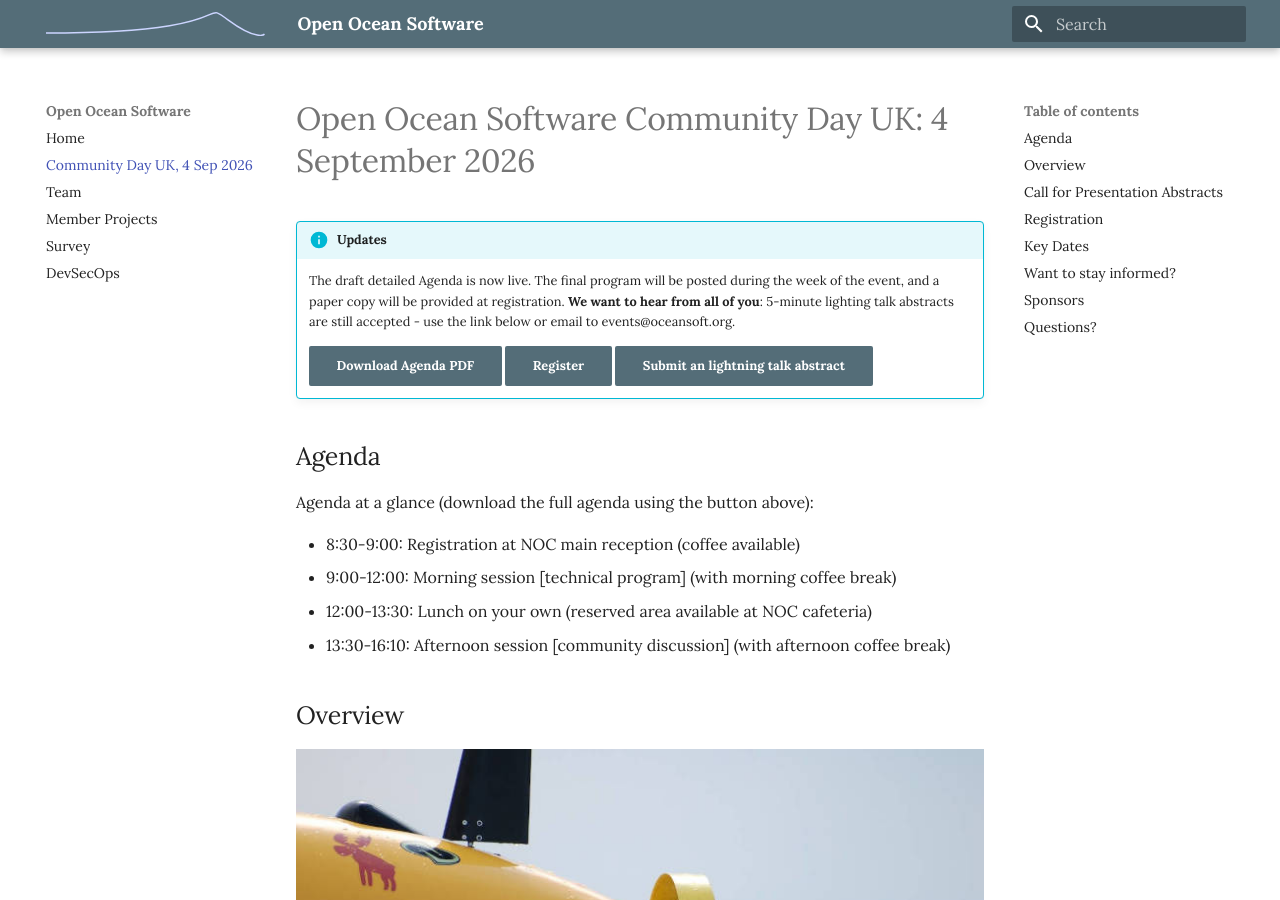
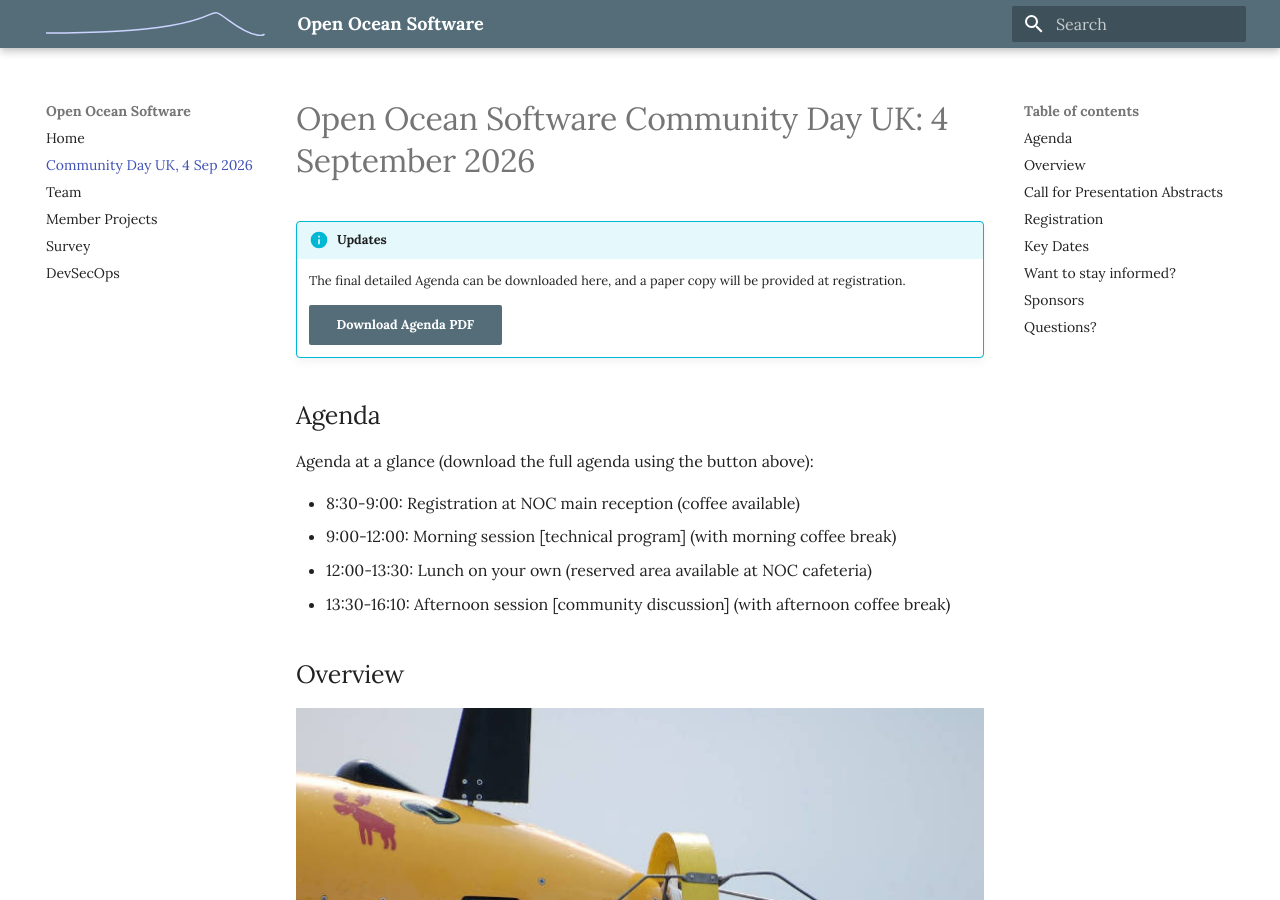
Before and after one commit to openocean-software/openocean-software.github.io, an MkDocs documentation site: the page built from docs/community-day-uk-2026.md, in a window 1280 px wide and 900 px high. Built offline with MkDocs 1.6.1 and Material for MkDocs 9.7.7, drawn with Linux system fonts in a browser that asks for light colours; some of the changed text lies outside the part shown.

Commit message:
Final community day

```diff
--- a/docs/community-day-uk-2026.md
+++ b/docs/community-day-uk-2026.md
@@ -1,9 +1,9 @@
 # Open Ocean Software Community Day UK: 4 September 2026
 
 !!! info "Updates"
-    The draft detailed Agenda is now live. The final program will be posted during the week of the event, and a paper copy will be provided at registration. **We want to hear from all of you**: 5-minute lighting talk abstracts are still accepted - use the link below or email to events@oceansoft.org.
+    The final detailed Agenda can be downloaded here, and a paper copy will be provided at registration.
 
-    [Download Agenda PDF](assets/community-day26-uk/oceansoft-community-day-uk26-draft3.pdf){ .md-button .md-button--primary } [Register](https://events.humanitix.com/open-ocean-software-community-day-uk-4-september-2026){ .md-button .md-button--primary } [Submit an lightning talk abstract](https://docs.google.com/forms/d/e/1FAIpQLSeKM_4OWoI-NgkwtG3wg7mKD3TE-ZCCACcrUPujECtaDRXSeg/viewform?usp=publish-editor){ .md-button .md-button--primary }
+    [Download Agenda PDF](assets/community-day26-uk/oceansoft-community-day-uk26.pdf){ .md-button .md-button--primary }
 
 
 ## Agenda
@@ -34,14 +34,12 @@
 
 **We invite you to submit an abstract for a technical talk** using the link below. These abstracts will be reviewed by the technical committee and accepted talks will be included in one of these tracks:
 
-- **Lightning talk** [*no hard deadline: abstracts will be accepted until event reaches capacity*]: A very brief talk intended to introduce the audience to your topic for fruitful discussions later in the day and beyond.
+- **Lightning talk** [*CLOSED*]: A very brief talk intended to introduce the audience to your topic for fruitful discussions later in the day and beyond.
 - **Standard talk** [*CLOSED: abstracts were due 17 July*]: A standard-length conference talk focusing on your development or use of open source in your marine robotics work.
 
 We are interested in a wide range of topics that both include open source software, and applies to marine robots or related technologies: sensors, data acquisition, simulation, and more.
 
 **You do not need to be an author of the OSS project** to present how it has been useful (or not) to your application. Also, we are interested in learning from **failures,** **false starts,** and **critiques** as much as successes.
-
-[Submit an abstract](https://docs.google.com/forms/d/e/1FAIpQLSeKM_4OWoI-NgkwtG3wg7mKD3TE-ZCCACcrUPujECtaDRXSeg/viewform?usp=publish-editor){ .md-button .md-button--primary }
 
 ## Registration
 
@@ -56,12 +54,10 @@
 
 Please register early so we can get accurate attendance numbers to plan accordingly.
 
-[Register](https://events.humanitix.com/open-ocean-software-community-day-uk-4-september-2026){ .md-button .md-button--primary }
-
 
 ## Key Dates
 
-- 17 July 2026: Standard talk Abstract deadline [CLOSED] - **Lightning talks still accepted**
+- 17 July 2026: Standard talk Abstract deadline [CLOSED]
 - 29 July 2026: Authors notified for Standard talks
 - 1 August 2026: Early bird registration deadline
 - [1-3 September 2026: [IEEE OES AUV 2026](https://www.auv2026-southampton.com/)]
```
Also changed, not shown: docs/index.md (+1 -7 lines), 2 other files.
